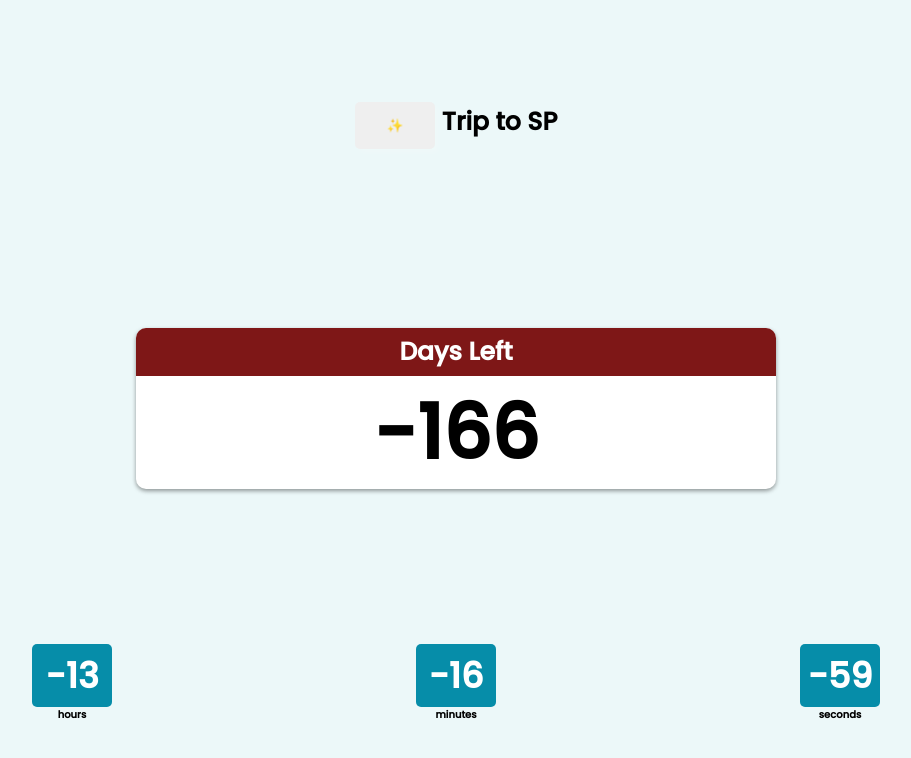
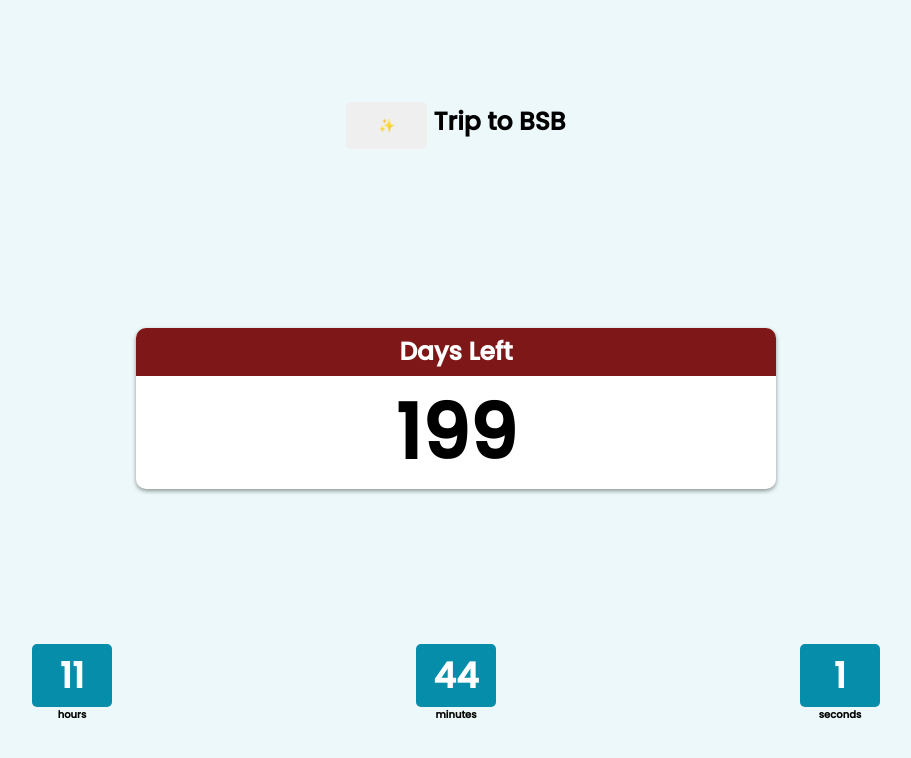
Before and after one commit to oArthur/countdown, a React (Create React App) app: page / in a window 1280 px wide. Shown: the top 758 px of the page, without its empty margins (184-1095 px from the left). Built offline with nearby package versions, Linux system fonts and the light colour scheme.

Commit message:
corrigido

```diff
--- a/src/App.js
+++ b/src/App.js
@@ -5,11 +5,11 @@ import './styles/components/app.sass'
 
 import useCountdown from './hooks/useCountdown';
 function App() {
-  const [day,hour,minute,second] = useCountdown("Jan 19, 2023 08:00:00");
+  const [day,hour,minute,second] = useCountdown("Jan 19, 2024 08:00:00");
   return (
     <>
       <div id='principal'>
-        <h2 id="title"><Fireworks/> Trip to SP</h2>
+        <h2 id="title"><Fireworks/> Trip to BSB</h2>
         <ContainerDaysLeft dias={day} />
         <Counter title="hours" number={hour}/>
         <Counter title="minutes" number={minute}/>
```
